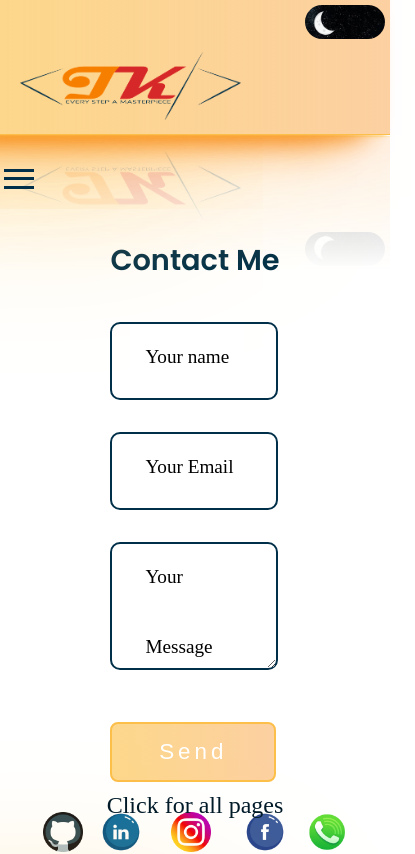
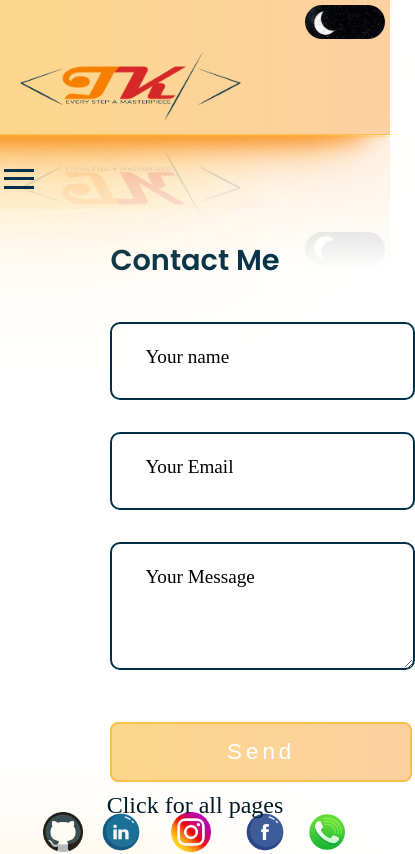
Before and after one commit to teokartvelishvili/aboutme, a React (Create React App) app: page /contact in a window 390 px wide. Shown: the top 854 px of the page, 415 px wide, since content can reach past the window. Built offline with nearby package versions, Linux system fonts and the light colour scheme.

Commit message:
Update Contact.css

```diff
--- a/src/Pages/Contact/Contact.css
+++ b/src/Pages/Contact/Contact.css
@@ -243,7 +243,7 @@ textarea:valid + .labelline,
 
     /* contact-form სტილები პატარა ეკრანისთვის */
     .contact-form {
-      width: 99%; /* სიგანის ზომა უფრო გაიზარდა */
+      width: 180%; /* სიგანის ზომა უფრო გაიზარდა */
       gap: 40px; /* დაშორება ელემენტებს შორის */
     }
 
```
